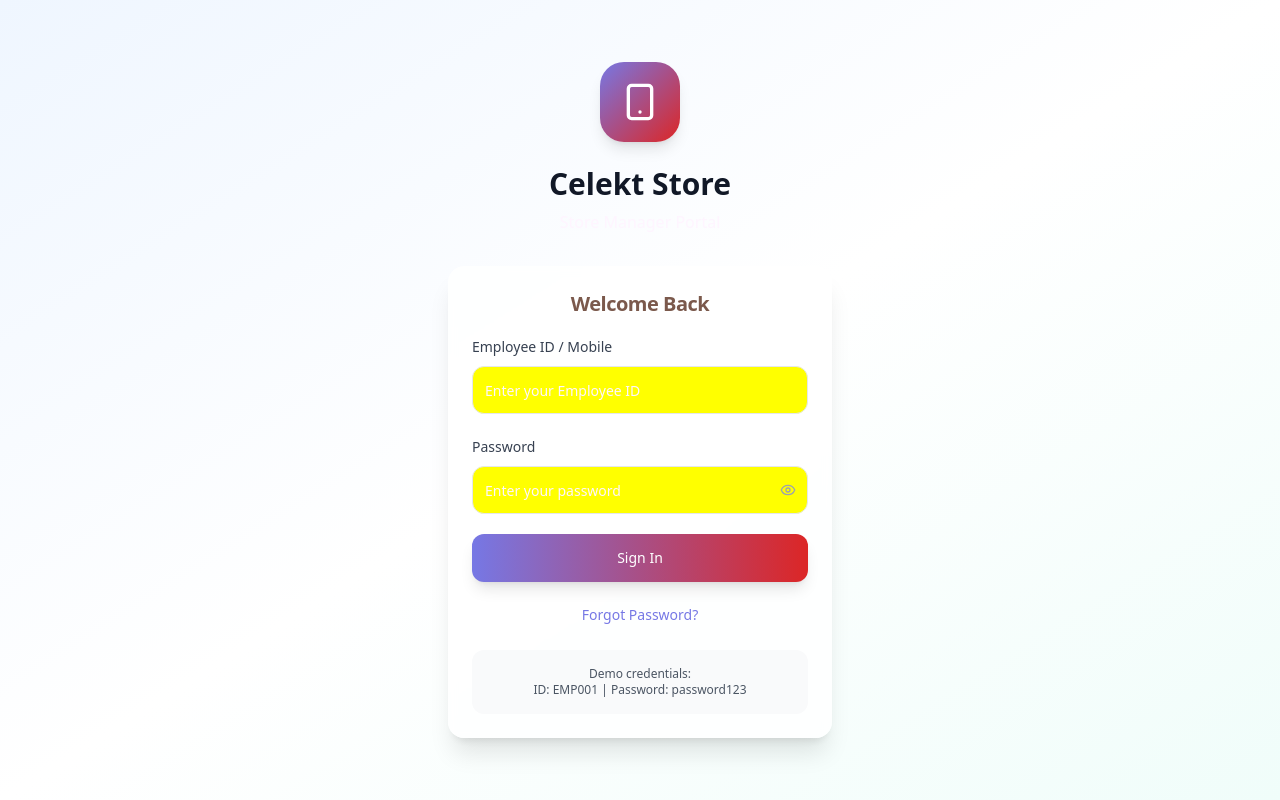
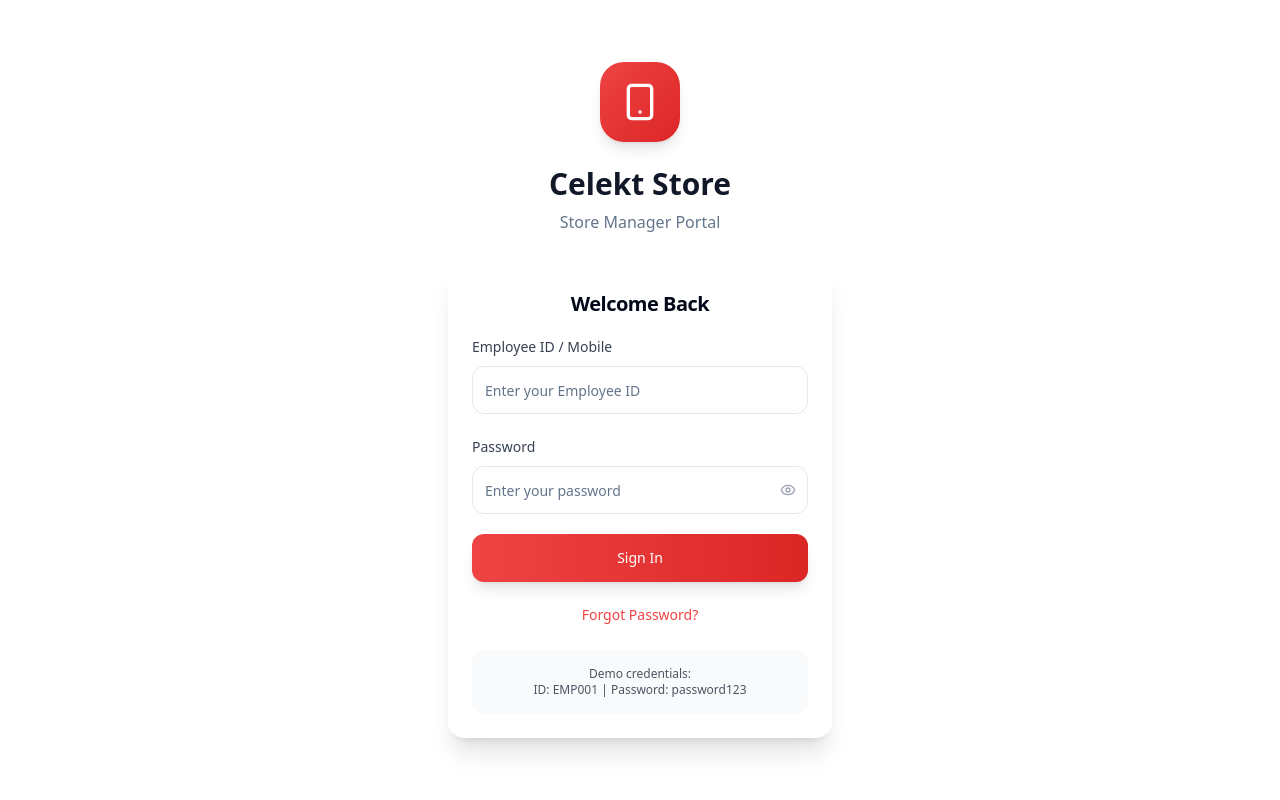
Before and after one commit to coolk4u/celekt-store-command-center, a React (Vite) app: page /login in a window 1280 px wide. Built offline with nearby package versions, Linux system fonts and the light colour scheme.

Commit message:
Fix: Remove yellow, adjust dashboard layout
- Removed yellowish background and yellow elements from the login page, ensuring a consistent white background.
- Moved the dashboard section above the carousel on the dashboard page.
- Updated the dashboard to display the user's name as an icon.

```diff
--- a/src/index.css
+++ b/src/index.css
@@ -9,82 +9,82 @@ All colors MUST be HSL.
 
 @layer base {
   :root {
-    --background: 249 250 251;
-    --foreground: 17 24 39;
+    --background: 0 0% 100%;
+    --foreground: 222 84% 4.9%;
 
-    --card: 255 255 255;
-    --card-foreground: 17 24 39;
+    --card: 0 0% 100%;
+    --card-foreground: 222 84% 4.9%;
 
-    --popover: 255 255 255;
-    --popover-foreground: 17 24 39;
+    --popover: 0 0% 100%;
+    --popover-foreground: 222 84% 4.9%;
 
-    --primary: 239 68 68;
-    --primary-foreground: 255 255 255;
+    --primary: 0 84% 60%;
+    --primary-foreground: 210 40% 98%;
 
-    --secondary: 243 244 246;
-    --secondary-foreground: 55 65 81;
+    --secondary: 210 40% 96%;
+    --secondary-foreground: 222.2 84% 4.9%;
 
-    --muted: 249 250 251;
-    --muted-foreground: 107 114 128;
+    --muted: 210 40% 96%;
+    --muted-foreground: 215.4 16.3% 46.9%;
 
-    --accent: 243 244 246;
-    --accent-foreground: 55 65 81;
+    --accent: 210 40% 96%;
+    --accent-foreground: 222.2 84% 4.9%;
 
-    --destructive: 239 68 68;
-    --destructive-foreground: 255 255 255;
+    --destructive: 0 84% 60%;
+    --destructive-foreground: 210 40% 98%;
 
-    --border: 229 231 235;
-    --input: 229 231 235;
-    --ring: 239 68 68;
+    --border: 214.3 31.8% 91.4%;
+    --input: 214.3 31.8% 91.4%;
+    --ring: 0 84% 60%;
 
     --radius: 1rem;
 
-    --sidebar-background: 255 255 255;
-    --sidebar-foreground: 55 65 81;
-    --sidebar-primary: 55 65 81;
-    --sidebar-primary-foreground: 255 255 255;
-    --sidebar-accent: 243 244 246;
-    --sidebar-accent-foreground: 55 65 81;
-    --sidebar-border: 229 231 235;
-    --sidebar-ring: 239 68 68;
+    --sidebar-background: 0 0% 100%;
+    --sidebar-foreground: 224 71.4% 4.1%;
+    --sidebar-primary: 224 71.4% 4.1%;
+    --sidebar-primary-foreground: 210 40% 98%;
+    --sidebar-accent: 220 14.3% 95.9%;
+    --sidebar-accent-foreground: 220 8.9% 46.1%;
+    --sidebar-border: 220 13% 91%;
+    --sidebar-ring: 0 84% 60%;
   }
 
   .dark {
-    --background: 3 7 18;
-    --foreground: 248 250 252;
+    --background: 222.2 84% 4.9%;
+    --foreground: 210 40% 98%;
 
-    --card: 3 7 18;
-    --card-foreground: 248 250 252;
+    --card: 222.2 84% 4.9%;
+    --card-foreground: 210 40% 98%;
 
-    --popover: 3 7 18;
-    --popover-foreground: 248 250 252;
+    --popover: 222.2 84% 4.9%;
+    --popover-foreground: 210 40% 98%;
 
-    --primary: 239 68 68;
-    --primary-foreground: 255 255 255;
+    --primary: 0 84% 60%;
+    --primary-foreground: 210 40% 98%;
 
-    --secondary: 30 41 59;
-    --secondary-foreground: 248 250 252;
+    --secondary: 217.2 32.6% 17.5%;
+    --secondary-foreground: 210 40% 98%;
 
-    --muted: 30 41 59;
-    --muted-foreground: 148 163 184;
+    --muted: 217.2 32.6% 17.5%;
+    --muted-foreground: 215 20.2% 65.1%;
 
-    --accent: 30 41 59;
-    --accent-foreground: 248 250 252;
+    --accent: 217.2 32.6% 17.5%;
+    --accent-foreground: 210 40% 98%;
 
-    --destructive: 239 68 68;
-    --destructive-foreground: 248 250 252;
+    --destructive: 0 84% 60%;
+    --destructive-foreground: 210 40% 98%;
 
-    --border: 30 41 59;
-    --input: 30 41 59;
-    --ring: 239 68 68;
-    --sidebar-background: 3 7 18;
-    --sidebar-foreground: 148 163 184;
-    --sidebar-primary: 239 68 68;
-    --sidebar-primary-foreground: 255 255 255;
-    --sidebar-accent: 30 41 59;
-    --sidebar-accent-foreground: 248 250 252;
-    --sidebar-border: 30 41 59;
-    --sidebar-ring: 239 68 68;
+    --border: 217.2 32.6% 17.5%;
+    --input: 217.2 32.6% 17.5%;
+    --ring: 0 84% 60%;
+    --sidebar-background: 222.2 84% 4.9%;
+    --sidebar-foreground: 215 20.2% 65.1%;
+    --sidebar-primary: 0 84% 60%;
+    --sidebar-primary-foreground: 210 40% 98%;
+    --sidebar-accent: 217.2 32.6% 17.5%;
+    --sidebar-accent-foreground: 210 40% 98%;
+    --sidebar-border: 217.2 32.6% 17.5%;
+    --sidebar-ring: 0 84% 60%;
   }
 }
 
--- a/src/pages/Dashboard.tsx
+++ b/src/pages/Dashboard.tsx
@@ -104,9 +104,36 @@ const Dashboard = () => {
 
   return (
     <div className="min-h-screen bg-white pb-20">
-      <Header title={`Hello, ${user?.name?.split(' ')[0] || 'Manager'}!`} showProfile />
+      <Header title={`Hello, ${user?.name || 'Manager'}!`} showProfile />
 
       <div className="max-w-md mx-auto p-4 space-y-6">
+        {/* Welcome Section */}
+        <div className="text-center py-4">
+          <h2 className="text-lg font-semibold text-gray-800 mb-1">
+            You have <span className="text-primary font-bold">4 tasks</span> today
+          </h2>
+          <p className="text-sm text-muted-foreground">Keep up the great work!</p>
+        </div>
+
+        {/* Summary Cards */}
+        <div className="grid grid-cols-2 gap-4">
+          {summaryCards.map((card, index) => (
+            <Card
+              key={index}
+              className="cursor-pointer hover:shadow-lg transition-all duration-200 border-0 shadow-md bg-white hover:-translate-y-1"
+              onClick={card.action}
+            >
+              <CardContent className="p-4">
+                <div className={`w-12 h-12 rounded-2xl ${card.iconBg} flex items-center justify-center mb-3`}>
+                  <card.icon className={`h-6 w-6 ${card.color}`} />
+                </div>
+                <p className="text-xs text-muted-foreground mb-1 font-medium">{card.title}</p>
+                <p className="text-lg font-bold text-gray-900">{card.value}</p>
+              </CardContent>
+            </Card>
+          ))}
+        </div>
+
         {/* Carousel Section */}
         <div className="relative">
           <Carousel className="w-full max-w-md mx-auto">
@@ -131,33 +158,6 @@ const Dashboard = () => {
           </Carousel>
         </div>
 
-        {/* Welcome Section */}
-        <div className="text-center py-4">
-          <h2 className="text-lg font-semibold text-gray-800 mb-1">
-            You have <span className="text-primary font-bold">4 tasks</span> today
-          </h2>
-          <p className="text-sm text-muted-foreground">Keep up the great work!</p>
-        </div>
-
-        {/* Summary Cards */}
-        <div className="grid grid-cols-2 gap-4">
-          {summaryCards.map((card, index) => (
-            <Card
-              key={index}
-              className="cursor-pointer hover:shadow-lg transition-all duration-200 border-0 shadow-md bg-white/80 backdrop-blur-sm hover:-translate-y-1"
-              onClick={card.action}
-            >
-              <CardContent className="p-4">
-                <div className={`w-12 h-12 rounded-2xl ${card.iconBg} flex items-center justify-center mb-3`}>
-                  <card.icon className={`h-6 w-6 ${card.color}`} />
-                </div>
-                <p className="text-xs text-muted-foreground mb-1 font-medium">{card.title}</p>
-                <p className="text-lg font-bold text-gray-900">{card.value}</p>
-              </CardContent>
-            </Card>
-          ))}
-        </div>
-
         {/* Quick Actions */}
         <div className="space-y-4">
           <h3 className="text-lg font-bold text-gray-900">Quick Actions</h3>
@@ -179,7 +179,7 @@ const Dashboard = () => {
         {/* Recent Activity */}
         <div className="space-y-4">
           <h3 className="text-lg font-bold text-gray-900">Recent Activity</h3>
-          <Card className="border-0 shadow-md bg-white/80 backdrop-blur-sm">
+          <Card className="border-0 shadow-md bg-white">
             <CardContent className="p-5 space-y-4">
               <div className="flex items-start space-x-4">
                 <div className="w-3 h-3 bg-green-500 rounded-full mt-1.5 flex-shrink-0"></div>
--- a/src/pages/Login.tsx
+++ b/src/pages/Login.tsx
@@ -38,7 +38,7 @@ const Login = () => {
   };
 
   return (
-    <div className="min-h-screen bg-gradient-to-br from-blue-50 via-white to-teal-50 flex items-center justify-center p-4">
+    <div className="min-h-screen bg-white flex items-center justify-center p-4">
       <div className="w-full max-w-sm">
         <div className="text-center mb-8">
           <div className="inline-flex items-center justify-center w-20 h-20 bg-gradient-to-br from-primary to-red-600 rounded-3xl mb-6 shadow-lg">
@@ -48,7 +48,7 @@ const Login = () => {
           <p className="text-muted-foreground">Store Manager Portal</p>
         </div>
 
-        <Card className="shadow-xl border-0 bg-white/80 backdrop-blur-sm">
+        <Card className="shadow-xl border-0 bg-white">
           <CardHeader className="pb-4">
             <CardTitle className="text-center text-xl font-semibold">Welcome Back</CardTitle>
           </CardHeader>
@@ -64,7 +64,7 @@ const Login = () => {
                   placeholder="Enter your Employee ID"
                   value={employeeId}
                   onChange={(e) => setEmployeeId(e.target.value)}
-                  className="h-12 rounded-xl border-gray-200 focus:border-primary focus:ring-primary/20"
+                  className="h-12 rounded-xl border-gray-200 focus:border-primary focus:ring-primary/20 bg-white"
                   required
                 />
               </div>
@@ -80,7 +80,7 @@ const Login = () => {
                     placeholder="Enter your password"
                     value={password}
                     onChange={(e) => setPassword(e.target.value)}
-                    className="h-12 rounded-xl border-gray-200 focus:border-primary focus:ring-primary/20 pr-10"
+                    className="h-12 rounded-xl border-gray-200 focus:border-primary focus:ring-primary/20 pr-10 bg-white"
                     required
                   />
                   <button
```
